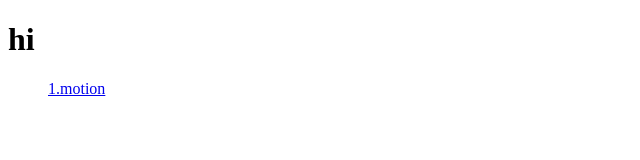
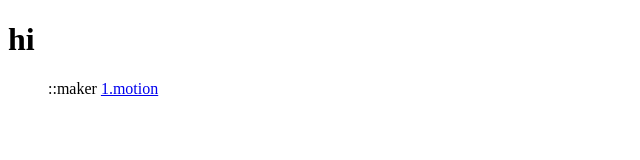
Before and after one commit to chogle0603/chogle0603.github.io, a plain HTML site: page index.html in a window 1280 px wide. Shown: the whole page, without its empty margins (0-640 px from the left). Drawn offline with Linux system fonts and the light colour scheme.

Commit message:
Update index.html

```diff
--- a/index.html
+++ b/index.html
@@ -10,6 +10,7 @@
     <h1>hi</h1>
     <ul>
         <ii>
+            ::maker
             <a href="./data.html"> 1.motion </a>
         </li>
     </ul>
```
